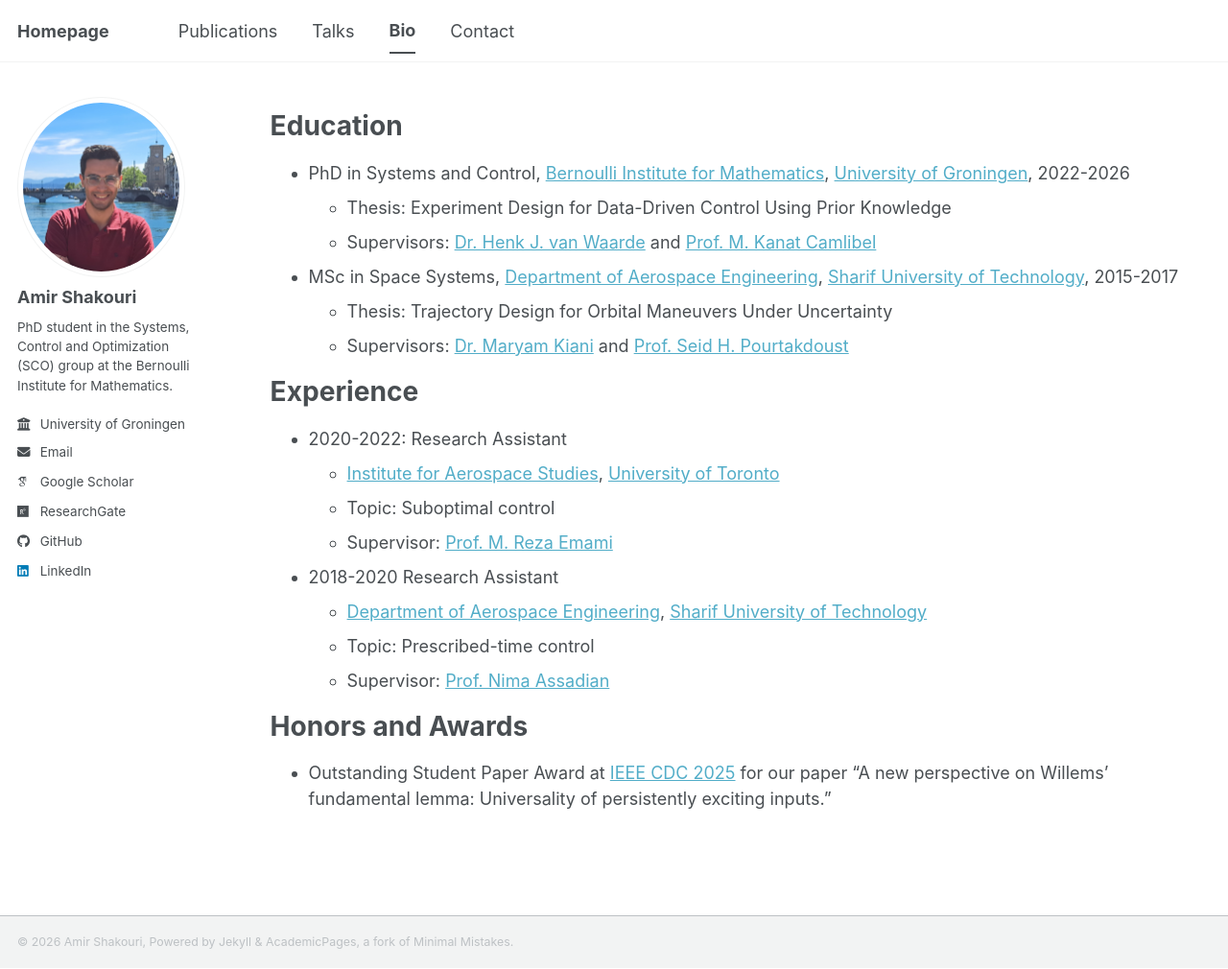
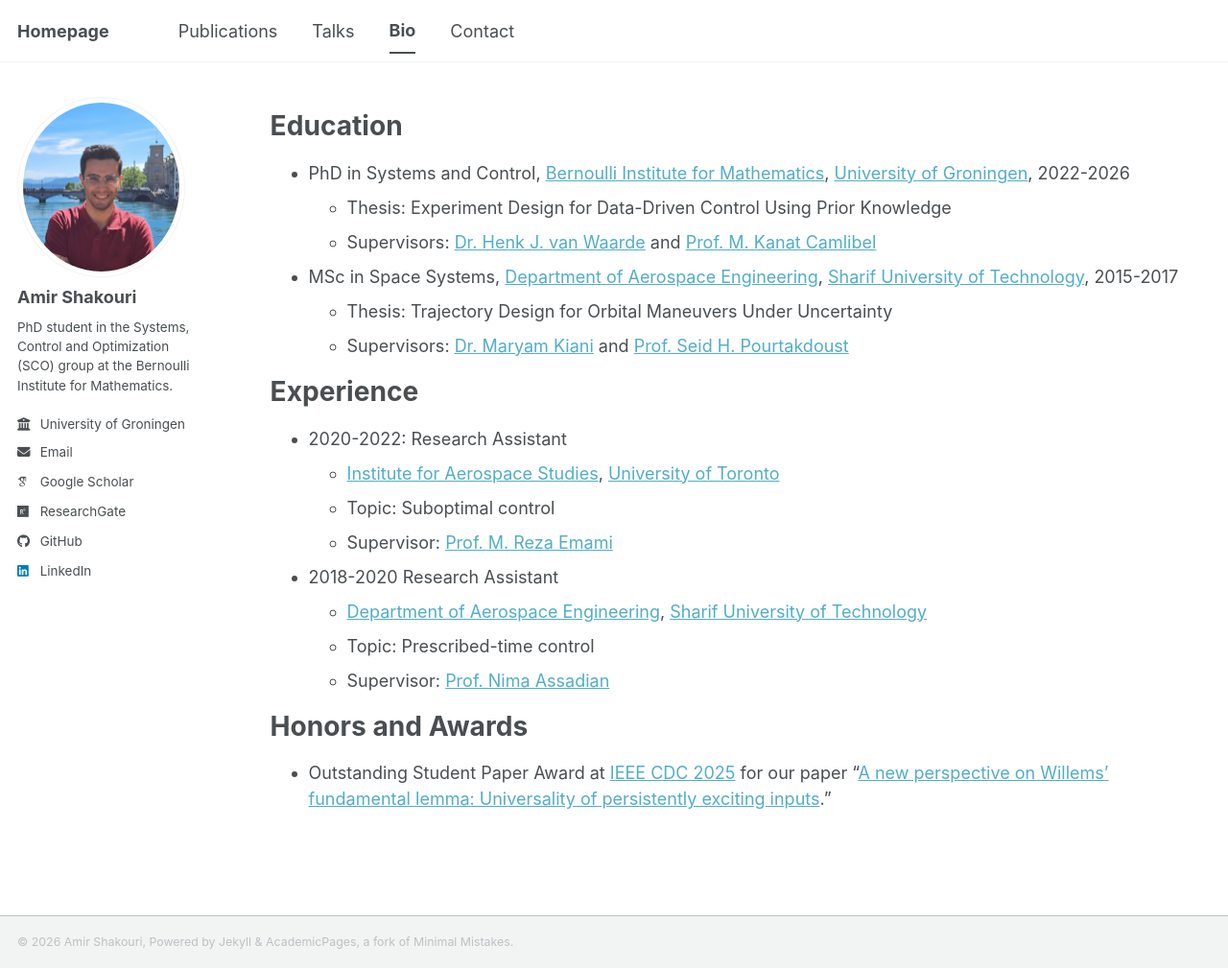
Before and after one commit to a-shakouri/a-shakouri.github.io, a Jekyll site: the page built from _pages/cv.md, in a window 1280 px wide and 1010 px high. Shown: the whole window at 96% size. Built offline with Jekyll 4.4.1, drawn with Linux system fonts in a browser that asks for light colours; some web fonts are replaced; a script bundle is joined from its source files by our own code; library files that are not in the unit come from our copies; some of the changed lines change nothing that is shown.

Commit message:
Update cv.md

```diff
--- a/_pages/cv.md
+++ b/_pages/cv.md
@@ -34,4 +34,4 @@
 Honors and Awards
 =====
 
-* Outstanding Student Paper Award at [IEEE CDC 2025](https://cdc2025.ieeecss.org/) for our paper "A new perspective on Willems’ fundamental lemma: Universality of persistently exciting inputs."
+* Outstanding Student Paper Award at [IEEE CDC 2025](https://cdc2025.ieeecss.org/) for our paper "[A new perspective on Willems’ fundamental lemma: Universality of persistently exciting inputs](https://ieeexplore.ieee.org/document/11022745)."
```
